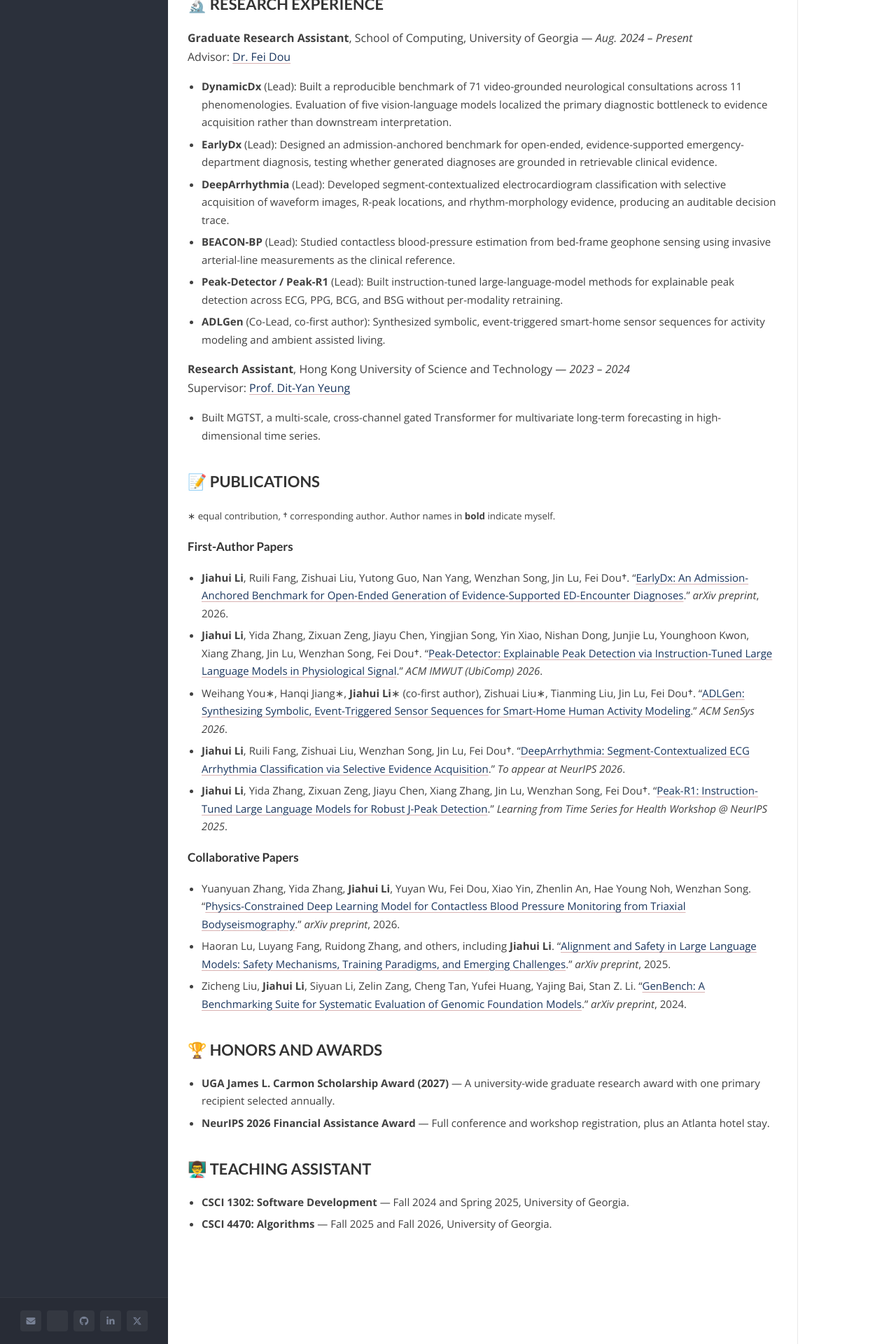
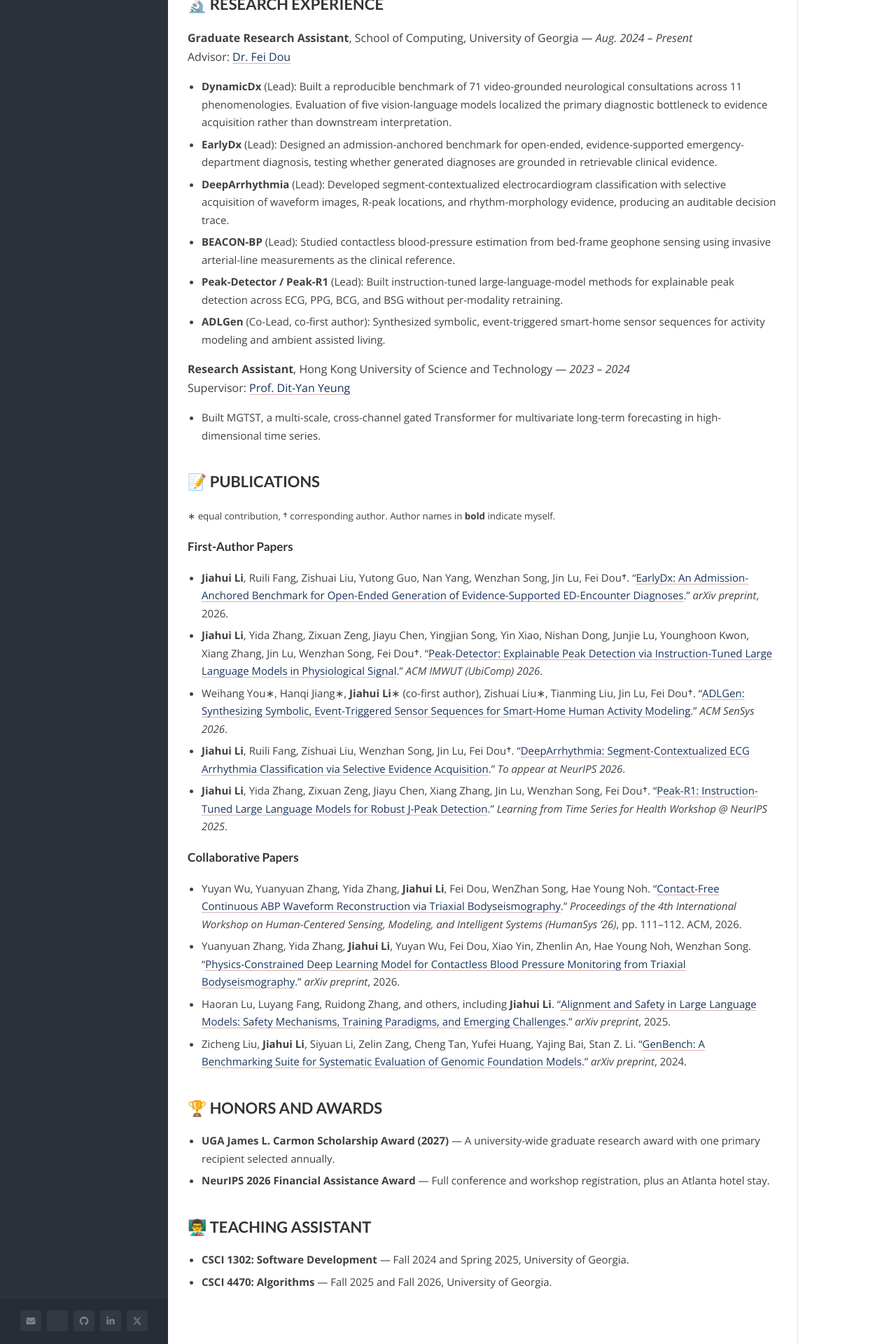
Before and after one commit to jimmylihui/jimmylihui.github.io, a Jekyll site: the page built from _pages/cv.md, in a window 1280 px wide. Shown: the part 735-2655 px from the top of the page at 70% size. Built offline with Jekyll 4.4.1, drawn with Linux system fonts in a browser that asks for light colours; a style sheet for code colours, icons or effects is not loaded.

Commit message:
Add published HumanSys paper to web CV

```diff
--- a/_pages/cv.md
+++ b/_pages/cv.md
@@ -66,6 +66,7 @@ Supervisor: [Prof. Dit-Yan Yeung](https://cse.hkust.edu.hk/faculty/dyyeung/)
 
 ### Collaborative Papers
 
+- Yuyan Wu, Yuanyuan Zhang, Yida Zhang, **Jiahui Li**, Fei Dou, WenZhan Song, Hae Young Noh. "[Contact-Free Continuous ABP Waveform Reconstruction via Triaxial Bodyseismography](https://doi.org/10.1145/3842436.3843808)." *Proceedings of the 4th International Workshop on Human-Centered Sensing, Modeling, and Intelligent Systems (HumanSys ’26)*, pp. 111–112. ACM, 2026.
 - Yuanyuan Zhang, Yida Zhang, **Jiahui Li**, Yuyan Wu, Fei Dou, Xiao Yin, Zhenlin An, Hae Young Noh, Wenzhan Song. "[Physics-Constrained Deep Learning Model for Contactless Blood Pressure Monitoring from Triaxial Bodyseismography](https://arxiv.org/abs/2608.23562)." *arXiv preprint*, 2026.
 - Haoran Lu, Luyang Fang, Ruidong Zhang, and others, including **Jiahui Li**. "[Alignment and Safety in Large Language Models: Safety Mechanisms, Training Paradigms, and Emerging Challenges](https://arxiv.org/abs/2507.19672)." *arXiv preprint*, 2025.
 - Zicheng Liu, **Jiahui Li**, Siyuan Li, Zelin Zang, Cheng Tan, Yufei Huang, Yajing Bai, Stan Z. Li. "[GenBench: A Benchmarking Suite for Systematic Evaluation of Genomic Foundation Models](https://arxiv.org/abs/2406.01627)." *arXiv preprint*, 2024.
```
